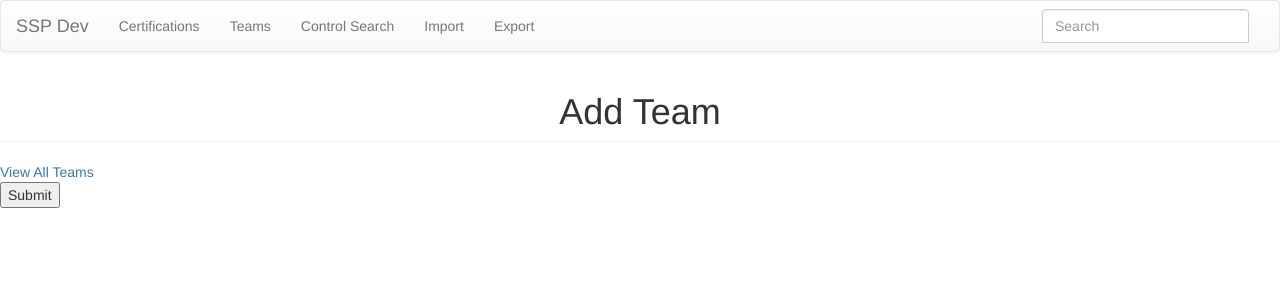
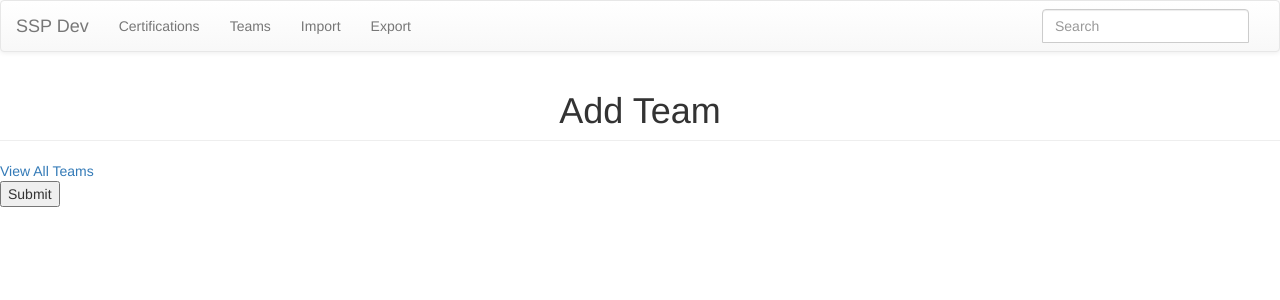
Before and after one commit to brasky/securityplanmanager, a Django app: template templates/add-team.html in a window 1280 px wide. Shown: the top 300 px of the page. Run offline with Django 3.2, Linux system fonts and the light colour scheme; the template is opened without the code that fills it, so the values that code supplies are empty; some libraries are stand-ins or nearby versions.

Commit message:
nav bar tweaks

```diff
--- a/static/ssp_dev/style.css
+++ b/static/ssp_dev/style.css
@@ -43,3 +43,7 @@ ul > li.list-unstyled:hover {
 	max-height: 500px;
 	overflow-y: auto;
 }
+
+.navbar {
+	margin-bottom: -1px
+}
--- a/templates/base.html
+++ b/templates/base.html
@@ -33,7 +33,6 @@
       <ul class="nav navbar-nav">
         <li><a href="/certifications">Certifications</a></li>
         <li><a href="/teams">Teams</a></li>
-        <li><a href="/controlsearch">Control Search</a></li>
         <li><a href="/import">Import</a></li>
         <li><a href="/export">Export</a></li>
 
```
